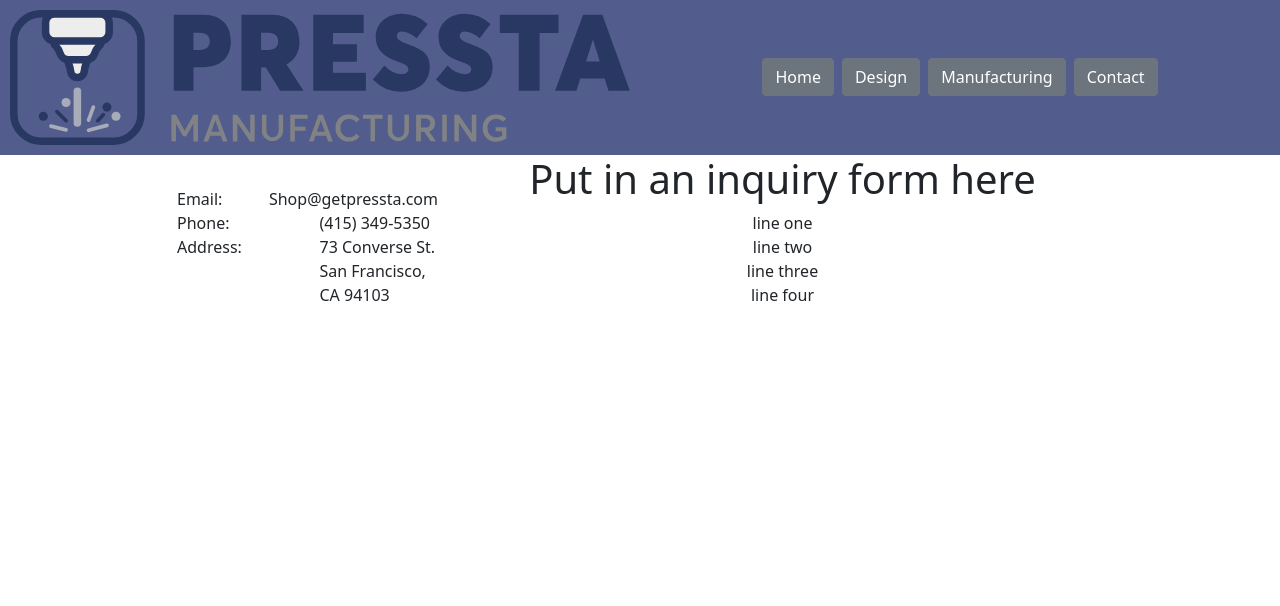
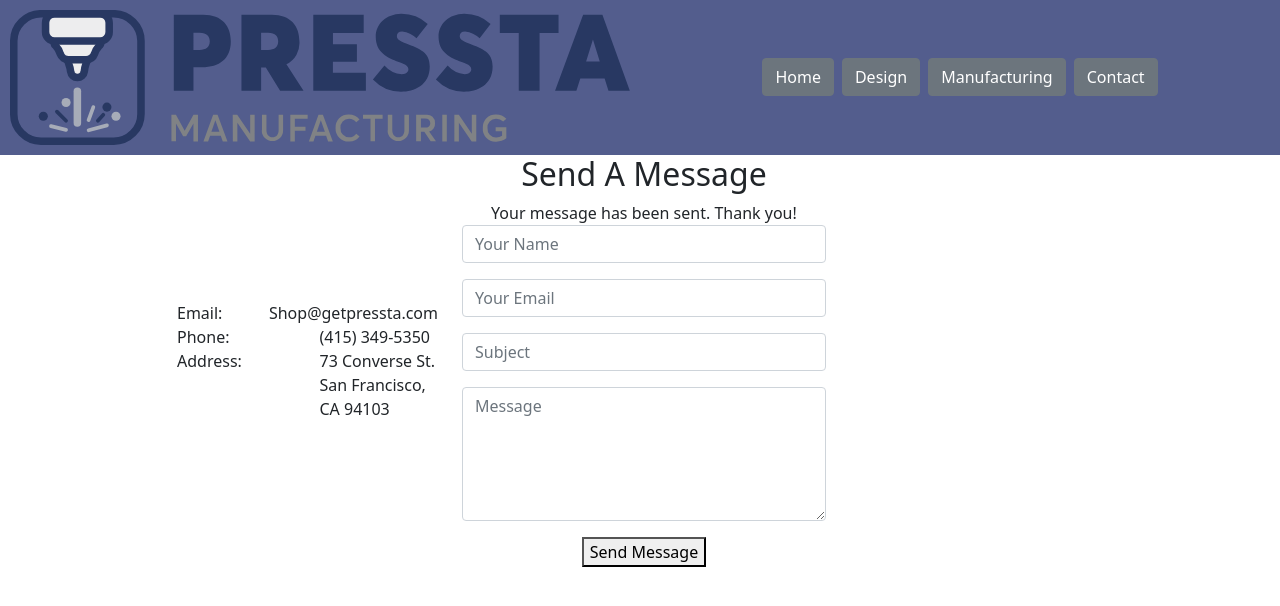
Before and after one commit to rlew631/presstamfg, a React (Create React App) app: page /contact in a window 1280 px wide. Shown: the top 606 px of the page. Built offline with nearby package versions, Linux system fonts and the light colour scheme.

Commit message:
added contact form

```diff
--- a/package.json
+++ b/package.json
@@ -3,6 +3,7 @@
   "version": "0.1.0",
   "private": true,
   "dependencies": {
+    "@formspree/react": "^2.2.3",
     "@testing-library/jest-dom": "^5.11.4",
     "@testing-library/react": "^11.1.0",
     "@testing-library/user-event": "^12.1.10",
--- a/src/components/contact.js
+++ b/src/components/contact.js
@@ -1,10 +1,11 @@
+import React from "react";
 import {createUseStyles} from 'react-jss';
 import { Container, Row, Col } from "reactstrap";
 import copy from '../copy.json';
 
 const useStyles = createUseStyles({
   info: {
-    "align-self": "flex-end"
+    "align-self": "center"
   },
   colKey: {
     textAlign: 'left'
@@ -14,6 +15,128 @@ const useStyles = createUseStyles({
   }
 });
 
+class ContactForm extends React.Component {
+  constructor(props) {
+    super(props);
+    this.submitForm = this.submitForm.bind(this);
+    this.state = {
+      status: ""
+    };
+  }
+
+  render() {
+    const { status } = this.state;
+    return (
+      <section className="paralax-mf footer-paralax bg-image sect-mt4 route">
+        <Col sm="12">
+          <div className="contact-mf">
+            <div id="contact" className="box-shadow-full">
+              <div className="row">
+                <div className="col-md-7">
+                  <div className="title-box-2">
+                    <h2 className="title-left">Send A Message</h2>
+                  </div>
+                  <div>
+                    <form
+                      action="https://formspree.io/f/xzbkyopb"
+                      method="POST"
+                      className="contactForm"
+                      onSubmit={this.submitForm}
+                    >
+                      <div id="sendmessage">
+                        Your message has been sent. Thank you!
+                      </div>
+                      <div id="errormessage"></div>
+                      <div className="row">
+                        <div className="col-md-12 mb-3">
+                          <div className="form-group">
+                            <input
+                              type="text"
+                              name="name"
+                              className="form-control"
+                              id="name"
+                              placeholder="Your Name"
+                              data-rule="minlen:4"
+                              data-msg="Please enter at least 4 chars"
+                            />
+                            <div className="validation"></div>
+                          </div>
+                        </div>
+                        <div className="col-md-12 mb-3">
+                          <div className="form-group">
+                            <input
+                              type="email"
+                              className="form-control"
+                              name="_replyto"
+                              id="email"
+                              placeholder="Your Email"
+                              data-rule="email"
+                              data-msg="Please enter a valid email"
+                            />
+                            <div className="validation"></div>
+                          </div>
+                        </div>
+                        <div className="col-md-12 mb-3">
+                          <div className="form-group">
+                            <input
+                              type="text"
+                              className="form-control"
+                              name="_subject"
+                              id="subject"
+                              placeholder="Subject"
+                              data-rule="minlen:4"
+                              data-msg="Please enter at least 8 chars"
+                            />
+                            <div className="validation"></div>
+                          </div>
+                        </div>
+                        <div className="col-md-12 mb-3">
+                          <div className="form-group">
+                            <textarea
+                              className="form-control"
+                              name="message"
+                              rows="5"
+                              data-rule="required"
+                              data-msg="Please write something for us"
+                              placeholder="Message"
+                            ></textarea>
+                            <div className="validation"></div>
+                          </div>
+                        </div>
+                        <div className="col-md-12">
+                          {status === "SUCCESS" ? <button type="submit" className="button button-a button-big button-rouded">Your message has been sent!</button> : <button type="submitted" className="button button-a button-big button-rouded">Send Message</button>}
+                          {status === "ERROR" && <button type="failed" className="button button-a button-big button-rouded">There was an error, please contact me on LinkedIn</button>}
+                        </div>
+                      </div>
+                    </form>
+                  </div>
+                </div>
+              </div>
+            </div>
+          </div>
+        </Col>
+      </section>
+    );
+  }
+  submitForm(ev) {
+    ev.preventDefault();
+    const form = ev.target;
+    const data = new FormData(form);
+    const xhr = new XMLHttpRequest();
+    xhr.open(form.method, form.action);
+    xhr.setRequestHeader("Accept", "application/json");
+    xhr.onreadystatechange = () => {
+      if (xhr.readyState !== XMLHttpRequest.DONE) return;
+      if (xhr.status === 200) {
+        form.reset();
+        this.setState({ status: "SUCCESS" });
+      } else {
+        this.setState({ status: "ERROR" });
+      }
+    };
+    xhr.send(data);
+  }
+}
 
 function Contact() {
   const classes = useStyles();
@@ -36,11 +159,7 @@ function Contact() {
             </Row>
           </Col>
           <Col lg="7">
-            <h1>Put in an inquiry form here</h1>
-            line one <br></br>
-            line two <br></br>
-            line three <br></br>
-            line four <br></br>
+            <ContactForm />
           </Col>
         </Row>
       </Container>
```
Also changed, not shown: 2 other files (tests, documents, lock files or other folders).
